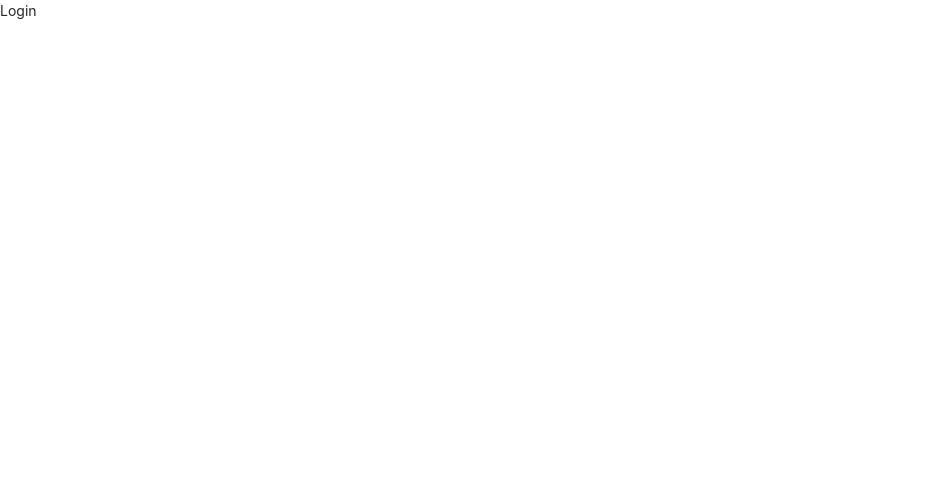
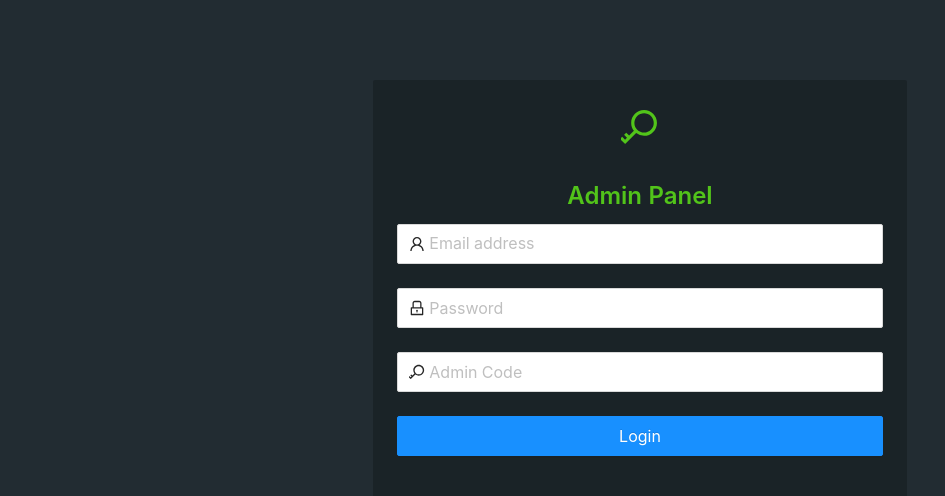
Before and after one commit to Saral33/online-mobile-shop-mobyletech-admin, a React (Create React App) app: page /login in a window 1280 px wide. Shown: the top 496 px of the page, without its empty margins (0-945 px from the left). Built offline with nearby package versions, Linux system fonts and the light colour scheme; no server answers.

Commit message:
NEw stuffs added

```diff
--- a/package.json
+++ b/package.json
@@ -1,5 +1,6 @@
 {
   "name": "admin-mobyle",
+  "proxy":"https://mobyletech.herokuapp.com",
   "version": "0.1.0",
   "private": true,
   "dependencies": {
--- a/src/App.js
+++ b/src/App.js
@@ -1,16 +1,23 @@
-import React from 'react'
+import React, { useEffect } from 'react'
 import 'antd/dist/antd.css'
 import {BrowserRouter as Router, Route,Switch} from 'react-router-dom'
+import { useDispatch } from 'react-redux'
 
 import AdminScreen from './screens/AdminScreen'
 import LoginScreen from './screens/LoginScreen'
+import { loadUser } from './action/auth'
+import PrivateRoute from './PrivateRoute'
 
 const App = () => {
+    const dispatch = useDispatch()
+    useEffect(()=>{
+        dispatch(loadUser())
+    },[dispatch])
     return (
         <Router>
         <Switch>
         <Route path ='/login' component ={LoginScreen}/>
-        <Route path ='/' component= {AdminScreen}/>
+        <PrivateRoute path ='/' component= {AdminScreen}/>
         </Switch>
         </Router>
     )
--- /dev/null
+++ b/src/PrivateRoute.js
@@ -0,0 +1,31 @@
+import React from 'react'
+import {Redirect,Route} from 'react-router-dom'
+
+const PrivateRoute = ({component: Component, ...rest}) => {
+
+   const auth = localStorage.getItem('authenticated')? JSON.parse(localStorage.getItem('authenticated')) : false
+
+
+
+    return (
+        <Route
+        {...rest}
+        render={props =>
+            auth ? (
+                <Component {...props} {...rest} />
+            ) : (
+                    <Redirect
+                    to={{
+                        pathname: "/login",
+                        state: {
+                          from: props.location
+                        }
+                    }}
+                    />
+                )
+            }
+    />
+    )
+}
+
+export default PrivateRoute
--- a/src/action/auth.js
+++ b/src/action/auth.js
@@ -0,0 +1,54 @@
+import { LOGIN_ADMIN_REQ,LOGIN_ADMIN_SUCCESS,LOGIN_ADMIN_FAIL,LOAD_ADMIN_SUCCESS,LOAD_ADMIN_FAIL } from "../config/actiontypes";
+
+import axios from 'axios'
+
+export const loginAdmin = (body)=> async dispatch => {
+    dispatch({type:LOGIN_ADMIN_REQ})
+
+    try {
+        const config = {
+            headers: {
+
+              'Content-Type': 'application/json',
+            },
+          };
+        await axios.post(`/api/admin/adminlogin`,body,config)
+
+        dispatch({type:LOGIN_ADMIN_SUCCESS})
+        dispatch(loadUser())
+        localStorage.setItem('authenticated', 'true')
+    } catch (error) {
+        localStorage.removeItem('authenticated')
+        dispatch({
+            type: LOGIN_ADMIN_FAIL,
+            payload:error.response && error.response.data.message ? error.response.data.message
+            : error.message
+        })
+    }
+}
+
+export const loadUser = ()=> async dispatch=>{
+    try {
+        const config = {
+            headers:{
+                Accept: 'application/json',
+                'Content-Type': 'application/json',
+            },
+            credentials:'include'
+        }
+        const res = await axios.get(`/api/admin`,config)
+        dispatch({
+            type: LOAD_ADMIN_SUCCESS,
+            payload: res.data
+        })
+        dispatch({type:LOGIN_ADMIN_SUCCESS})
+        localStorage.setItem('authenticated', 'true')
+    } catch (error) {
+        localStorage.removeItem('authenticated')
+        dispatch({
+            type: LOAD_ADMIN_FAIL,
+            payload:error.response && error.response.data.message ? error.response.data.message
+            : error.message
+        })
+    }
+}
--- /dev/null
+++ b/src/components/Alert.js
@@ -0,0 +1,14 @@
+import React from 'react'
+import {Alert} from 'antd'
+
+const AlertMsg = ({type,msg}) => {
+    return (
+       <Alert type={type} message="Error" description={msg} showIcon banner />
+    )
+}
+
+
+AlertMsg.defaultProps ={
+    type: 'error'
+}
+export default AlertMsg
--- a/src/components/Header.js
+++ b/src/components/Header.js
@@ -3,12 +3,13 @@ import { ReactComponent as CloseOutlined } from '../assests/x.svg'
 import {ReactComponent as MenuOutlined} from '../assests/menu.svg'
 import {BellOutlined, MessageOutlined } from '@ant-design/icons';
 import { Badge } from 'antd';
+import { useSelector } from 'react-redux';
 
 const Header = () => {
     const [click, setClick] = useState(false);
     const handleClick = () => setClick(!click);
     const closeMobileMenu = () => setClick(false);
-
+    const {user} = useSelector(state=> state.userInfo)
     return (
       <div className="header">
         <div className="logo-nav">
@@ -26,10 +27,11 @@ const Header = () => {
             <BellOutlined className='icons'/>
             </li>
             </Badge>
-            <li className="option" onClick={closeMobileMenu}>
+            <li className="option" style={{display:'flex',alignItems:'center'}} onClick={closeMobileMenu}>
             <div className='nav-image-cover'>
-            <img className='nav-image' src='https://images.unsplash.com/photo-1600804889194-e6fbf08ddb39?ixid=MnwxMjA3fDB8MHxzZWFyY2h8Mnx8aGFuZHNvbWUlMjBtYW58ZW58MHx8MHx8&ixlib=rb-1.2.1&auto=format&fit=crop&w=500&q=60' alt='user-pic'/>
+            <img className='nav-image' src={user?.image} alt='user-pic'/>
             </div>
+            <div style={{marginLeft:'6px'}}>{user?.username}</div>
             </li>
 
           </ul>
--- /dev/null
+++ b/src/config/actiontypes.js
@@ -0,0 +1,5 @@
+export const LOGIN_ADMIN_REQ = 'LOGIN_ADMIN_REQ'
+export const LOGIN_ADMIN_SUCCESS = 'LOGIN_ADMIN_SUCCESS'
+export const LOGIN_ADMIN_FAIL = 'LOGIN_ADMIN_FAIL'
+export const LOAD_ADMIN_SUCCESS = 'LOAD_ADMIN_SUCCESS'
+export const LOAD_ADMIN_FAIL = 'LOAD_ADMIN_FAIL'
--- a/src/config/apiconfig.js
+++ /dev/null
@@ -1 +0,0 @@
-export const  api = 'https://mobyletech.herokuapp.com/api'
--- a/src/index.css
+++ b/src/index.css
@@ -1,3 +1,14 @@
+
+*{
+    padding: 0;
+    margin: 0;
+    box-sizing: border-box;
+}
+
+body{
+    height: 100%;
+    width: 100%;
+}
 
 .container{
     padding-left: 70px;
@@ -11,3 +22,9 @@
 
     }
 }
+
+.login-main-screen{
+    background-color: #222C32;
+    min-height: 100vh;
+    padding: 80px 0 20px 0;
+}
--- /dev/null
+++ b/src/reducer/authReducer.js
@@ -0,0 +1,30 @@
+import { LOGIN_ADMIN_REQ,LOGIN_ADMIN_SUCCESS,LOGIN_ADMIN_FAIL, LOAD_ADMIN_SUCCESS, LOAD_ADMIN_FAIL } from "../config/actiontypes";
+
+
+
+export const authReducer = (state={},action)=>{
+
+    switch(action.type){
+        default : return state
+
+        case LOGIN_ADMIN_REQ:
+            return{...state,loading:true}
+        case LOGIN_ADMIN_SUCCESS:
+            return{loading:false, success:true}
+        case LOGIN_ADMIN_FAIL:
+            return{loading:false,error:action.payload}
+    }
+}
+
+
+export const userInfoReducer = (state={},action)=>{
+    switch(action.type){
+        default : return state
+
+        case LOAD_ADMIN_SUCCESS:
+            return{user:action.payload}
+        case LOAD_ADMIN_FAIL:
+            return{user:null, error:action.payload}
+    }
+
+}
--- a/src/screens/LoginScreen.js
+++ b/src/screens/LoginScreen.js
@@ -1,10 +1,81 @@
-import React from 'react'
+import React, { useEffect, useState } from 'react'
+import { Form, Input, Button, Typography,Row,Col,Card} from 'antd';
+import { KeyOutlined, UserOutlined,LockOutlined } from '@ant-design/icons';
+import { useDispatch,useSelector } from 'react-redux';
+import {loginAdmin} from '../action/auth'
+import AlertMsg from '../components/Alert';
 
-const LoginScreen = () => {
+const {Title} = Typography
+
+const LoginScreen = ({history}) => {
+
+const dispatch = useDispatch()
+const {success,error,loading} = useSelector(state=> state.auth)
+const [email,setEmail] = useState('')
+const [password,setPassword] = useState('')
+const [code,setCode] = useState('')
+
+useEffect(()=>{
+  if(success){
+    history.push('/')
+  }
+},[history,success])
+
+const submitHandler = ()=>{
+  dispatch(loginAdmin({email,password,code}))
+}
     return (
-        <div>
-            Login
-        </div>
+       <Row className='login-main-screen' type="flex" justify="center" >
+         <Col md={10} sm={18} xs={22}>
+
+          <Card bordered={false} style={{backgroundColor:'#1A2327'}}>
+          {error && <AlertMsg msg={error}/> }
+            <Title level={1} type="success" style={{textAlign:'center'}}><KeyOutlined/></Title>
+            <Title level={3} type="success" style={{textAlign:'center'}}>Admin Panel</Title>
+            <Form onFinish={submitHandler} >
+
+            <Form.Item
+        name="email"
+        rules={[{ required: true, message: 'Please input your email!' }]}
+
+      >
+        <Input onChange={e=> setEmail(e.target.value)} size='large' prefix={<UserOutlined className="site-form-item-icon" />} placeholder="Email address" />
+        </Form.Item>
+        <Form.Item
+        name="password"
+        rules={[{ required: true, message: 'Please input your Password!' }]}
+        style={{marginTop:'20px'}}
+      >
+        <Input
+          prefix={<LockOutlined className="site-form-item-icon" />}
+          type="password"
+          size='large'
+          placeholder="Password"
+          onChange= {e=> setPassword(e.target.value)}
+        />
+      </Form.Item>
+
+        <Form.Item
+        name="code"
+        rules={[{ required: true, message: 'Please input your admin code!' }]}
+        style={{marginTop:'20px'}}
+      >
+        <Input
+          prefix={<KeyOutlined className="site-form-item-icon" />}
+          type="password"
+          size='large'
+          placeholder="Admin Code"
+          onChange={e=> setCode(e.target.value)}
+        />
+      </Form.Item>
+        <Form.Item>
+          <Button size="large" loading={loading} htmlType="submit" type="primary" style={{width:'100%'}}>Login</Button>
+        </Form.Item>
+
+            </Form>
+          </Card>
+         </Col>
+       </Row>
     )
 }
 
--- a/src/store.js
+++ b/src/store.js
@@ -1,9 +1,11 @@
 import {createStore, applyMiddleware, combineReducers} from 'redux'
 import thunk from 'redux-thunk'
 import {composeWithDevTools} from 'redux-devtools-extension/developmentOnly'
+import {authReducer, userInfoReducer} from './reducer/authReducer'
 
 const reducer = combineReducers({
-
+    auth: authReducer,
+    userInfo: userInfoReducer
 })
 
 const initialState = {}
```
